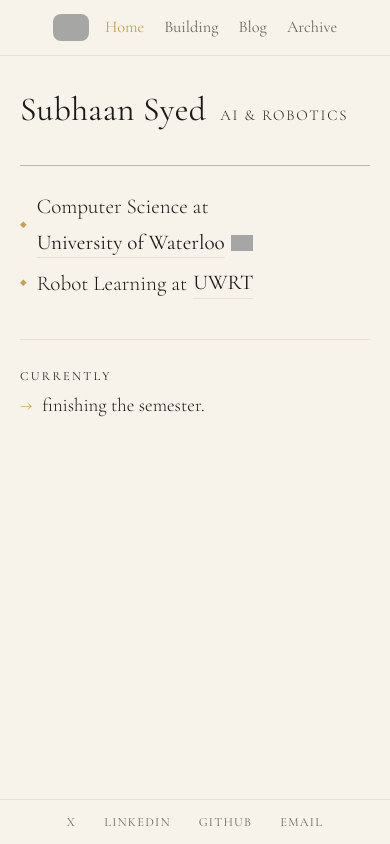
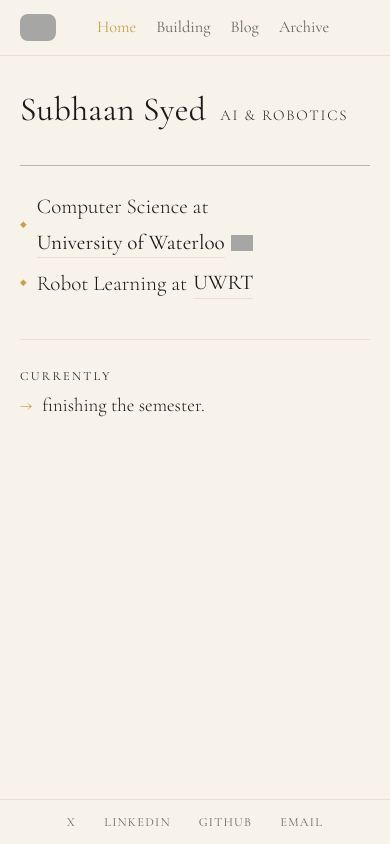
Before and after one commit to Subhaan50/subhaan-portfolio, a website built with Vite: page index.html in a window 390 px wide. Built offline with nearby package versions, Linux system fonts and the light colour scheme; grey boxes are pictures that could not be loaded.

Commit message:
Mobile: logo left, nav centered in header

```diff
--- a/styles.css
+++ b/styles.css
@@ -396,18 +396,17 @@ a { color: inherit; text-decoration: none; }
 
   .sidebar-inner {
     padding: 14px 20px;
-    flex-direction: column;
+    flex-direction: row;
     align-items: center;
-    justify-content: center;
-    gap: 10px;
+    justify-content: space-between;
+    gap: 0;
     height: auto;
   }
 
   .sidebar-top {
     flex-direction: row;
     align-items: center;
-    justify-content: center;
-    gap: 16px;
+    gap: 0;
     width: 100%;
   }
 
@@ -417,6 +416,13 @@ a { color: inherit; text-decoration: none; }
   .logo-wrap {
     width: 36px;
     border-radius: 8px;
+    flex-shrink: 0;
+  }
+
+  .nav {
+    flex: 1;
+    display: flex;
+    justify-content: center;
   }
 
   .nav ul {
```
